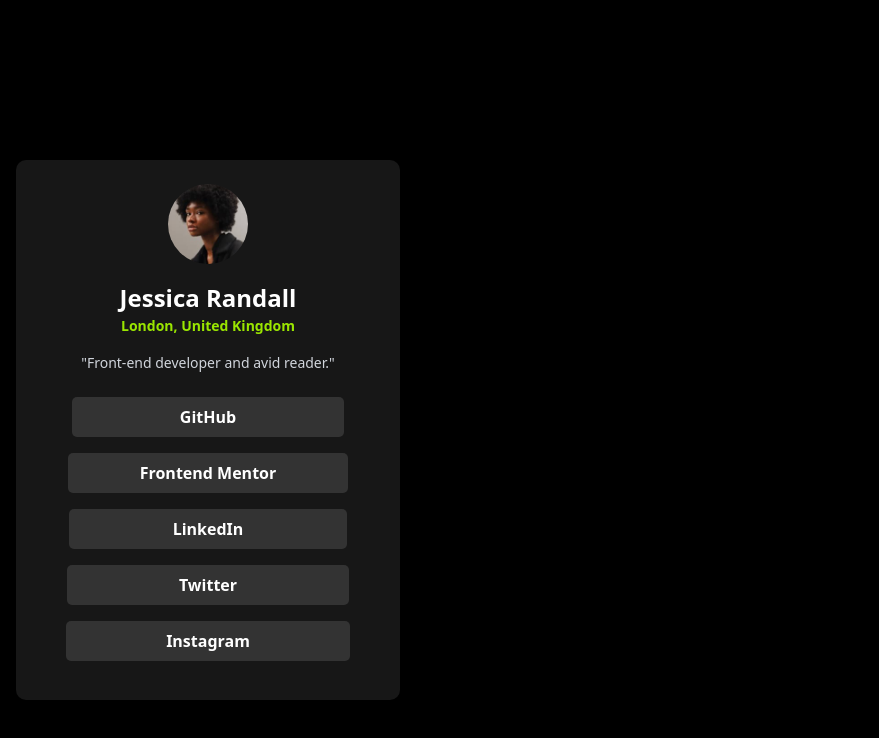
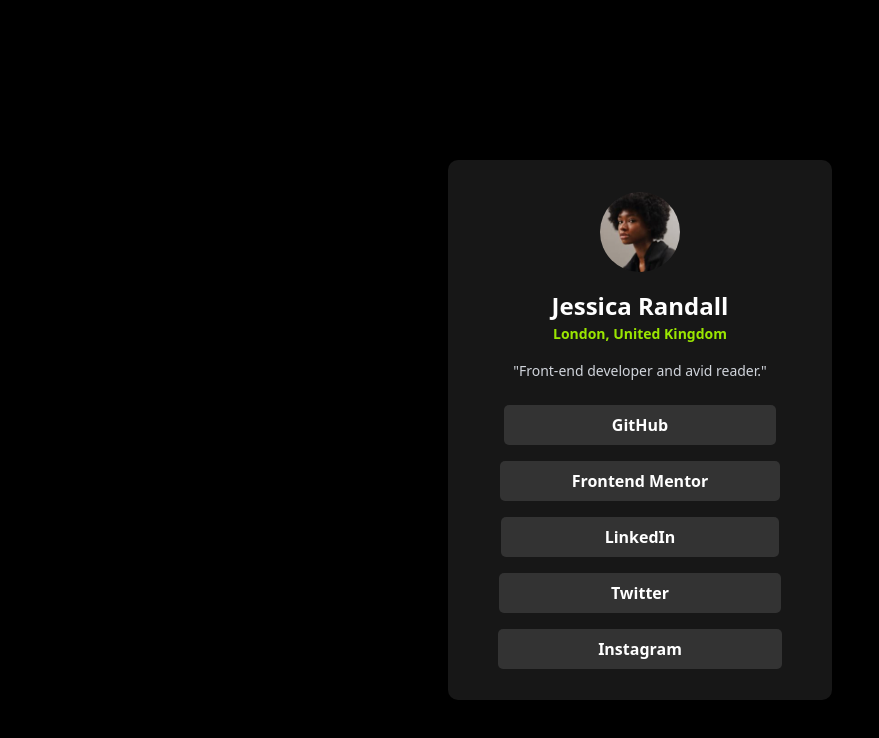
Before and after one commit to Ollawaleola/social-links-profile-main, a plain HTML site: page index.html in a window 1280 px wide. Shown: the whole page, without its empty margins (0-879 px from the left). Drawn offline with nearby package versions, Linux system fonts and the light colour scheme.

Commit message:
modification

```diff
--- a/index.html
+++ b/index.html
@@ -9,7 +9,7 @@
   </head>
   <body class="bg-black">
     <div
-      class="bg-neutral-900 text-white flex flex-col p-6 rounded-[10px] h-135 my-40 mx-4 w-[320px] sm:w-[384px]"
+      class="bg-neutral-900 text-white flex justify-center flex-col p-6 rounded-[10px] h-135 my-40 mx-auto w-[320px] sm:w-[384px]"
     >
       <div class="facecard flex flex-col items-center">
         <img
```
